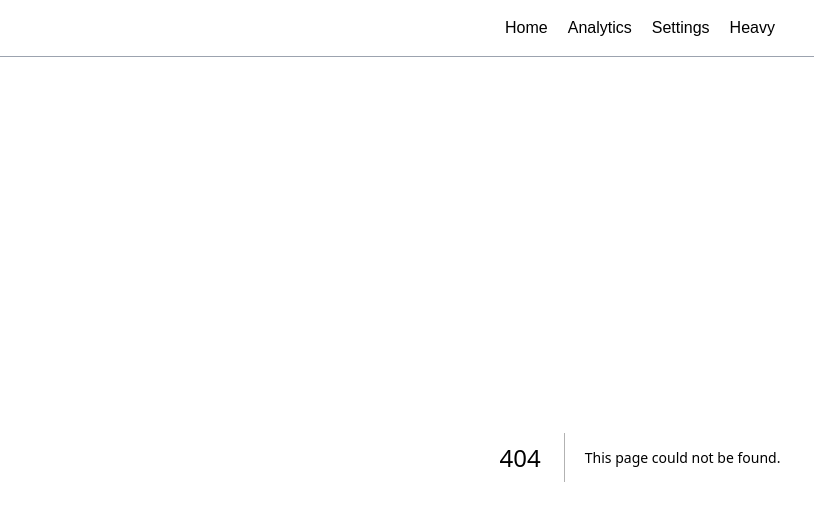
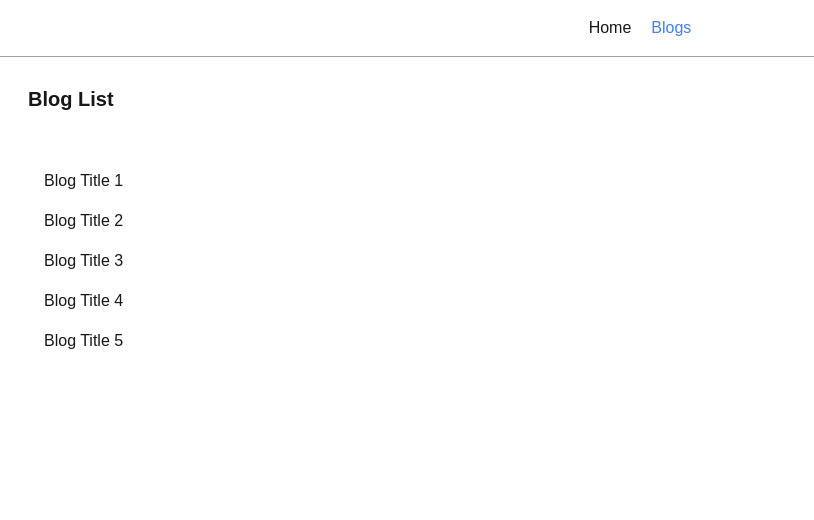
Before and after one commit to Shahadat1530/exploring-nextjs, a Next.js app: page /blogs in a window 1280 px wide. Before the commit this address had no page. Shown: the top 520 px of the page, without its empty margins (0-814 px from the left). Built offline with nearby package versions, Linux system fonts and the light colour scheme.

Commit message:
explored how route groups work, and also dynamic routes

```diff
--- /dev/null
+++ b/app/(shop)/cart/page.js
@@ -0,0 +1,7 @@
+export default function CartPage() {
+    return (
+        <div>
+            <h3 className="text-3xl text-center">Cart Page</h3>
+        </div>
+    )
+}
--- /dev/null
+++ b/app/blogs/[id]/page.js
@@ -0,0 +1,18 @@
+import blogs from "@/app/data/blogs";
+
+export default function BlogDetails({ params }) {
+    const { id } = params;
+    const blog = blogs.find(blog => blog.id === id);
+    const { title, description } = blog;
+
+    return (
+        <div className="p-6 text-center">
+            <h3 className="text-2xl font-bold">
+                {title}
+            </h3>
+            <p className="mt-6">
+                {description}
+            </p>
+        </div>
+    )
+}
--- /dev/null
+++ b/app/blogs/page.js
@@ -0,0 +1,20 @@
+import Link from "next/link";
+import BlogItem from "../components/BlogItem";
+import blogs from "../data/blogs";
+
+export default function BlogsPage() {
+    return (
+        <div className="p-7">
+            <h2 className="text-xl font-bold">
+                Blog List
+            </h2>
+            <div className="mt-6 p-4">
+                {blogs.map(blog => (
+                    <Link href={`/blogs/${blog.id}`} key={blog.id}>
+                        <BlogItem title={blog.title} />
+                    </Link>
+                ))}
+            </div>
+        </div>
+    )
+}
--- /dev/null
+++ b/app/components/BlogItem.js
@@ -0,0 +1,5 @@
+export default function BlogItem({ title }) {
+    return (
+        <div className="mt-4">{title}</div>
+    )
+}
--- /dev/null
+++ b/app/data/blogs.js
@@ -0,0 +1,29 @@
+const blogs = [
+    {
+        id: "1",
+        title: "Blog Title 1",
+        description: "Blog description 1"
+    },
+    {
+        id: "2",
+        title: "Blog Title 2",
+        description: "Blog description 2"
+    },
+    {
+        id: "3",
+        title: "Blog Title 3",
+        description: "Blog description 3"
+    },
+    {
+        id: "4",
+        title: "Blog Title 4",
+        description: "Blog description 4"
+    },
+    {
+        id: "5",
+        title: "Blog Title 5",
+        description: "Blog description 5"
+    }
+]
+
+export default blogs
--- a/app/layout.js
+++ b/app/layout.js
@@ -30,13 +30,7 @@ export default function RootLayout({ children }) {
               <CustomLink path={'/'}>Home</CustomLink>
             </li>
             <li>
-              <CustomLink path={'/dashboard/analytics'}>Analytics</CustomLink>
-            </li>
-            <li>
-              <CustomLink path={'/dashboard/settings'}>Settings</CustomLink>
-            </li>
-            <li>
-              <CustomLink path={'/heavy'}>Heavy</CustomLink>
+              <CustomLink path={'/blogs'}>Blogs</CustomLink>
             </li>
           </ul>
         </nav>
```
